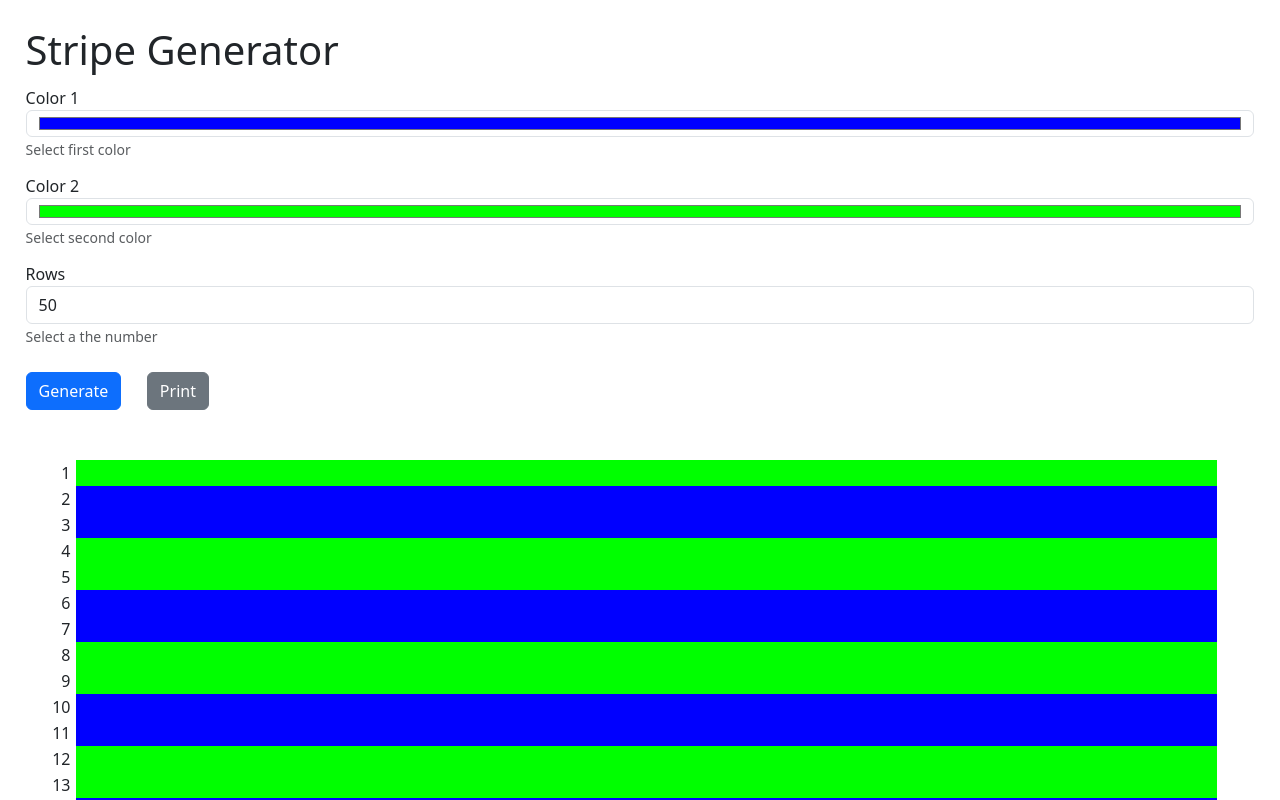
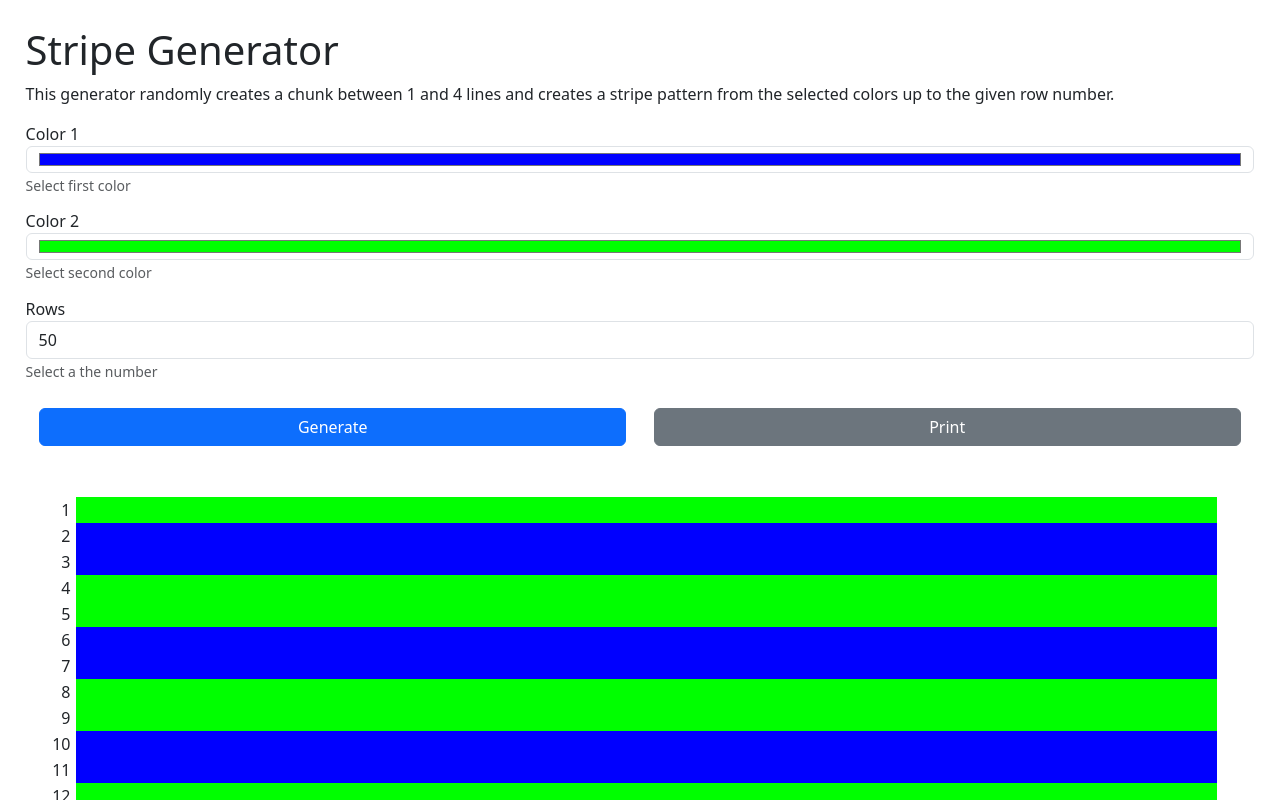
Before and after one commit to jbravo94/stripe-generator, an Angular app: page / in a window 1280 px wide. Shown: the top 800 px of the page. Built offline with nearby package versions, Linux system fonts and the light colour scheme.

Commit message:
Usability updates.

```diff
--- /dev/null
+++ b/src/app/local-storage-service.ts
@@ -0,0 +1,20 @@
+import { Injectable } from '@angular/core';
+
+@Injectable({
+  providedIn: 'root'
+})
+export class LocalStorageService {
+
+  private prefix = "stripe-generator-";
+
+  constructor() { }
+
+  getValueForKeyOrDefault(key: string, defaultValue: any) {
+    return localStorage.getItem(this.prefix + key) || defaultValue;
+  }
+
+  setValueForKey(key: string, value: string) {
+    localStorage.setItem(this.prefix + key, value);
+  }
+
+}
--- a/src/app/stripe-generator/stripe-generator.css
+++ b/src/app/stripe-generator/stripe-generator.css
@@ -6,8 +6,10 @@
     margin-top: 1vw;
 }
 
-#print-button {
-    margin-left: 2vw;
+
+.btn {
+    margin-left: 1vw;
+    margin-right: 1vw;
 }
 
 .strip-row {
@@ -19,3 +21,15 @@
     text-align: right;
     padding-right: 5px;
 }
+
+.full {
+    width: 100%;
+}
+
+.half {
+    width: 50%;
+}
+
+.form-action {
+    width: -webkit-fill-available;
+}
--- a/src/app/stripe-generator/stripe-generator.html
+++ b/src/app/stripe-generator/stripe-generator.html
@@ -1,3 +1,7 @@
+<p>
+    This generator randomly creates a chunk between 1 and 4 lines and creates a stripe pattern from the selected colors up to the given row number.
+</p>
+
 <form (submit)="submit($event)">
   <div class="form-group">
     <label for="colorOne">Color 1</label>
@@ -15,9 +19,17 @@
     <small id="colorTwoHelp" class="form-text text-muted">Select a the number</small>
   </div>
   <br />
-  <button type="submit" class="btn btn-primary">Generate</button>
-  <button type="button" id="print-button" onClick="window.print()" class="btn btn-secondary">Print</button>
 
+  <table class="full">
+    <tr>
+        <td class="half">
+            <button type="submit" class="btn btn-primary form-action">Generate</button>
+        </td>
+        <td class="half">
+            <button type="button" id="print-button" onClick="window.print()" class="btn btn-secondary form-action">Print</button>
+        </td>
+    </tr>
+  </table>
 </form>
 
 
--- a/src/app/stripe-generator/stripe-generator.ts
+++ b/src/app/stripe-generator/stripe-generator.ts
@@ -1,6 +1,7 @@
 import { Component } from '@angular/core';
 import {FormControl, ReactiveFormsModule} from '@angular/forms';
 import { StripeGeneratorService } from '../stripe-generator-service';
+import { LocalStorageService } from '../local-storage-service';
 
 @Component({
   selector: 'app-stripe-generator',
@@ -9,19 +10,37 @@ import { StripeGeneratorService } from '../stripe-generator-service';
   styleUrl: './stripe-generator.css'
 })
 export class StripeGenerator {
-  colorOne = new FormControl('#0000ff');
-  colorTwo = new FormControl('#00ff00');
-  rows = new FormControl('50');
+
+  private defaultColorOne = '#0000ff';
+  private defaultColorTwo = '#00ff00';
+  private defaultRows = '50';
+
+  colorOne = new FormControl('');
+  colorTwo = new FormControl('');
+  rows = new FormControl('');
 
   pattern: any = [];
 
-  constructor(private stripeGeneratorService: StripeGeneratorService){
-    this.pattern = this.stripeGeneratorService.calculatePattern([this.colorOne.value || '#0000ff', this.colorTwo.value || '#00ff00'], parseInt(this.rows.value || '50'));
+  constructor(private stripeGeneratorService: StripeGeneratorService, private localStorageService: LocalStorageService) {
+
+    this.colorOne.setValue(localStorageService.getValueForKeyOrDefault("color-one", this.defaultColorOne));
+    this.colorTwo.setValue(localStorageService.getValueForKeyOrDefault("color-two", this.defaultColorTwo));
+    this.rows.setValue(localStorageService.getValueForKeyOrDefault("rows", this.defaultRows));
+
+    this.generatePattern();
   }
 
-  submit(e: SubmitEvent){
+  submit(e: SubmitEvent) {
     e.preventDefault();
 
-    this.pattern = this.stripeGeneratorService.calculatePattern([this.colorOne.value || '#0000ff', this.colorTwo.value || '#00ff00'], parseInt(this.rows.value || '50'));
+    this.localStorageService.setValueForKey("color-one", this.colorOne.value || this.defaultColorOne);
+    this.localStorageService.setValueForKey("color-two", this.colorTwo.value || this.defaultColorTwo);
+    this.localStorageService.setValueForKey("rows", this.rows.value || this.defaultRows);
+
+    this.generatePattern();
+  }
+
+  generatePattern() {
+    this.pattern = this.stripeGeneratorService.calculatePattern([this.colorOne.value || this.defaultColorOne, this.colorTwo.value || this.defaultColorTwo], parseInt(this.rows.value || this.defaultRows));
   }
 }
```
Also changed, not shown: 1 other file (tests, documents, lock files or other folders).
